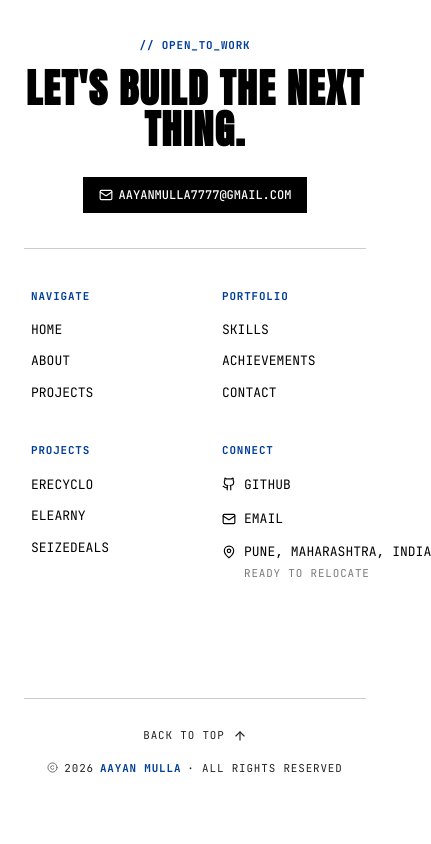
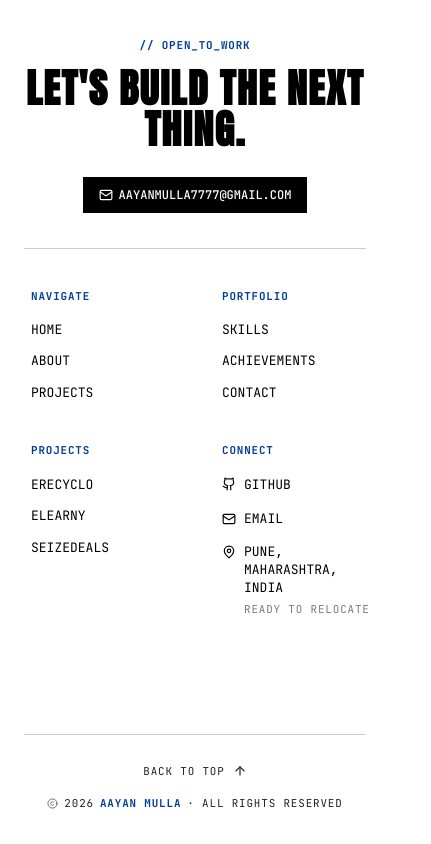
Before and after one commit to AayanM05/Portfolio, a React (Vite) app: page /#/contact in a window 390 px wide. Shown: the part 2290-3134 px from the top of the page, 431 px wide, since content can reach past the window. Before the commit the page ends 3098 px from the top, so only its background shows below. Built offline with nearby package versions, Linux system fonts and the light colour scheme.

Commit message:
Break line after city in mobile view for footer location

```diff
--- a/src/components/Footer.jsx
+++ b/src/components/Footer.jsx
@@ -80,8 +80,8 @@ export default function Footer() {
                 <div className="inline-flex items-start gap-2">
                   <MapPin size={14} className="shrink-0 mt-0.5" />
                   <div>
-                    <span className="block text-[13px] leading-snug whitespace-nowrap">
-                      Pune, Maharashtra, India
+                    <span className="block text-[13px] leading-snug md:whitespace-nowrap">
+                      Pune,<br className="md:hidden" /> Maharashtra, India
                     </span>
                     <span className="text-ink-soft/60 dark:text-void-soft/50 block text-[11px] mt-1 tag-mono uppercase">
                       Ready to Relocate
```
